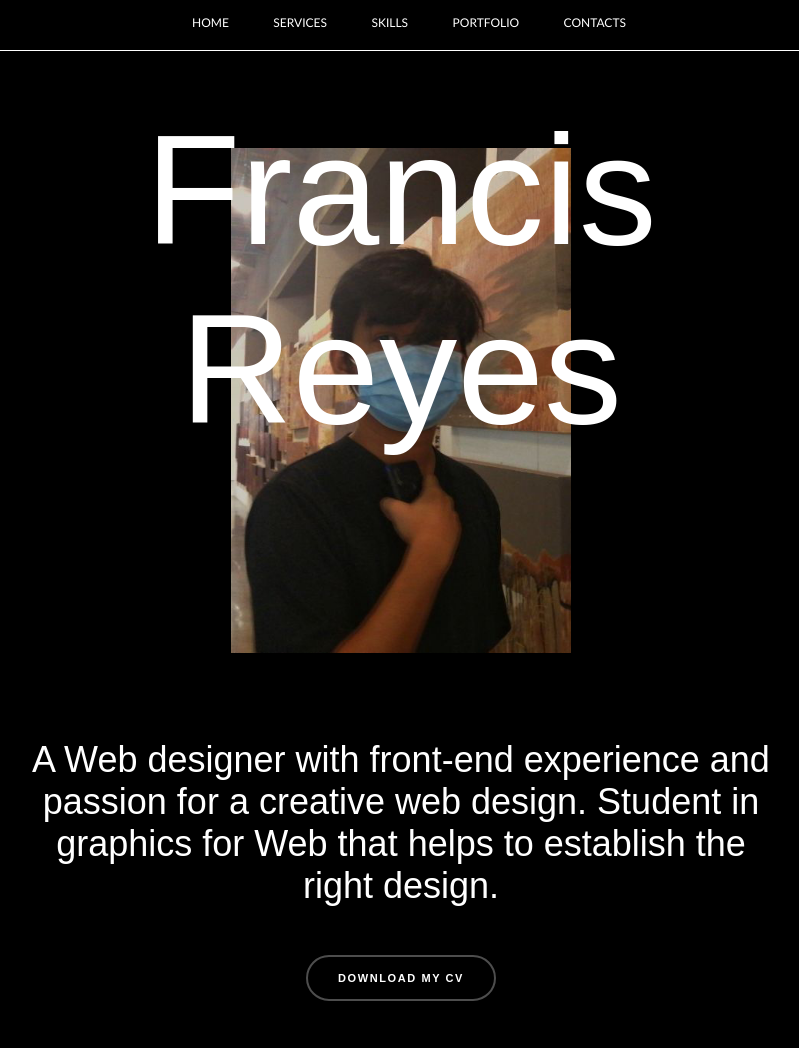
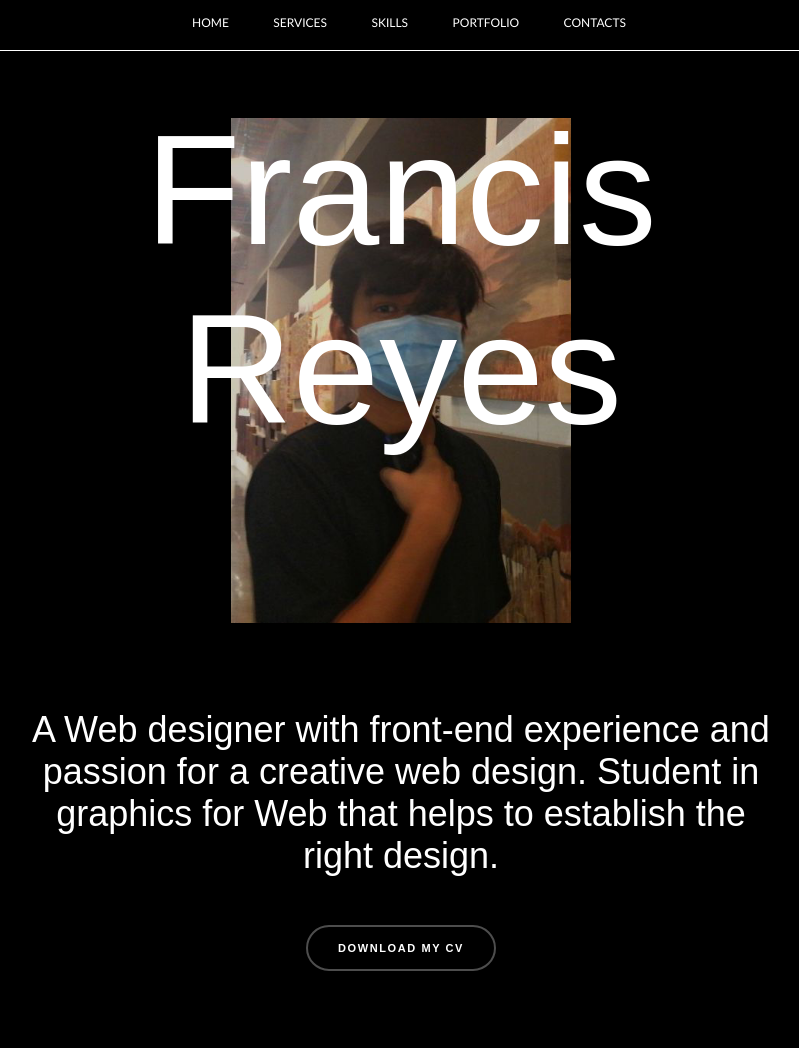
Before and after one commit to reyessirski/Portfolio-github.io, a plain HTML site: page index.html in a window 1280 px wide. Shown: the top 1048 px of the page, without its empty margins (239-1038 px from the left). Drawn offline with nearby package versions, Linux system fonts and the light colour scheme; a web font is replaced by a local one.

Commit message:
Update index.html

```diff
--- a/index.html
+++ b/index.html
@@ -24,7 +24,7 @@
 		</div>
 
 	<div class="container" id="aboutme" style="margin-top: 60px">
-		<img class="center" style="margin-top: 80px; margin-bottom: 50px; width: 340px;" src="me.png" alt="me">
+		<img class="center" style="margin-top: 50px; margin-bottom: 50px; width: 340px;" src="me.png" alt="me">
 		<div class="centered" style="font-family: Caudex, sans-serif; font-size: 156px; color: white;">
 		Francis Reyes
 	</div>
```
